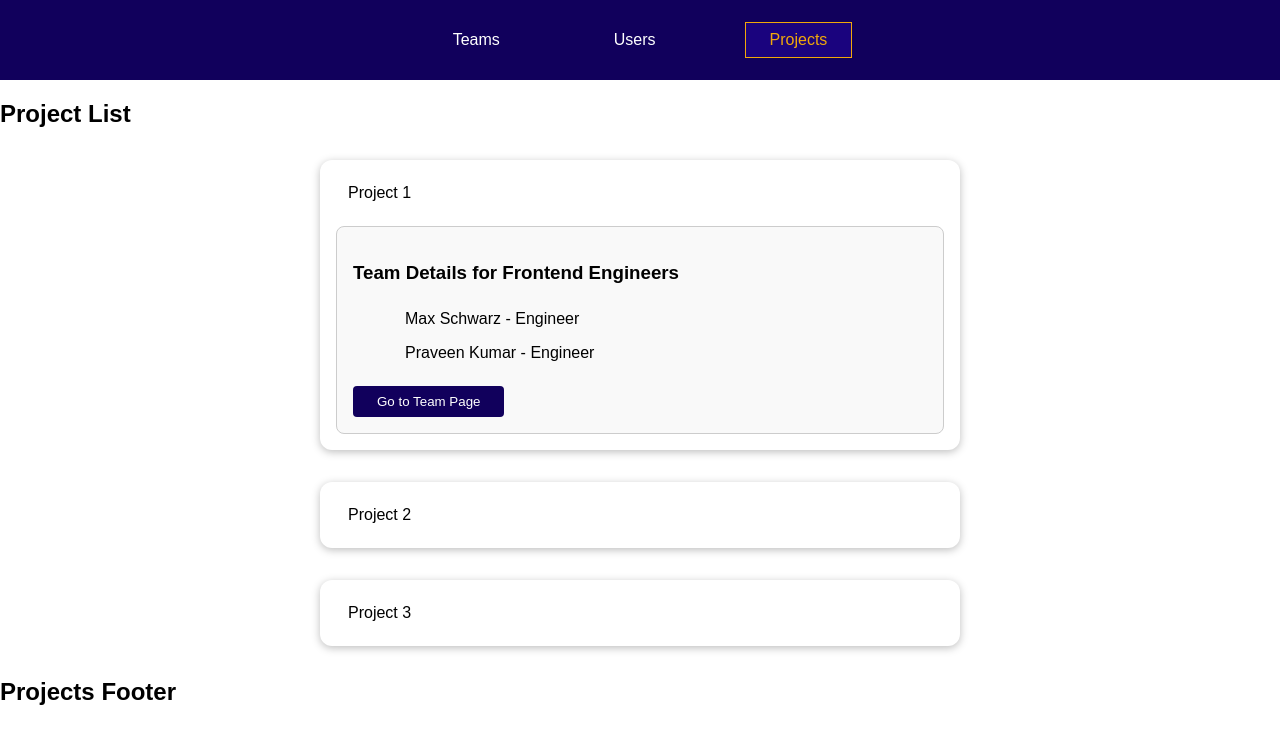
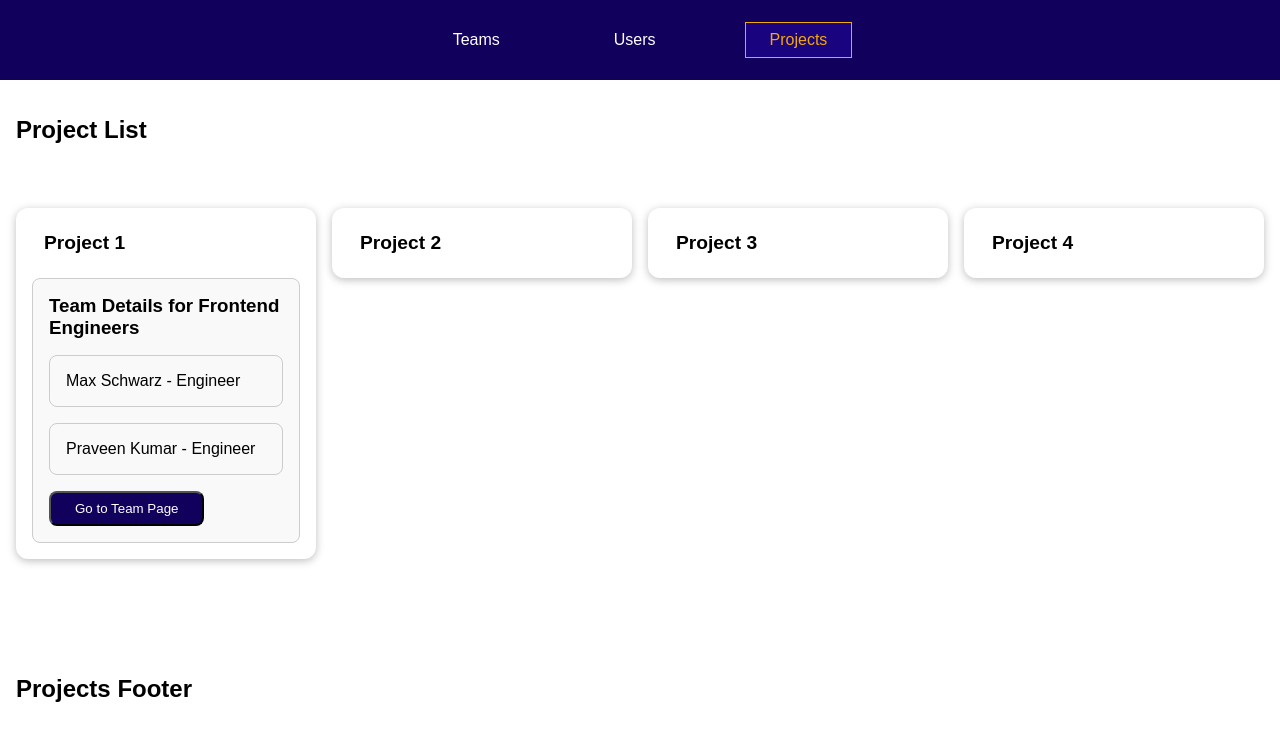
Before and after one commit to Thyge123/Vue-Depoyment-Opgave, a Vue app: page /projects in a window 1280 px wide. Both pictures are taken after a click on the item "Project 1". Shown: the top 744 px of the page. Built offline with nearby package versions, Linux system fonts and the light colour scheme.

Commit message:
Add project details and improve styling in project components

```diff
--- a/src/App.vue
+++ b/src/App.vue
@@ -33,6 +33,7 @@ export default {
         { id: 'p1', name: 'Project 1', teamId: 't1' },
         { id: 'p2', name: 'Project 2', teamId: 't2' },
         { id: 'p3', name: 'Project 3', teamId: 't3' },
+        { id: 'p4', name: 'Project 4', teamId: 't1' },
       ],
     };
   },
--- a/src/components/projects/ProjectItem.vue
+++ b/src/components/projects/ProjectItem.vue
@@ -1,14 +1,18 @@
 <template>
   <section>
-    <li @click="toggleTeamDetails">{{ name }}</li>
+    <li @click="toggleTeamDetails" class="team-name">{{ name }}</li>
     <div v-if="teamDetailsVisible" class="team-details">
-      <h3>Team Details for {{ selectedTeamName }}</h3>
+      <h3>Team Details for {{ team.name }}</h3>
       <ul>
-        <li v-for="member in selectedTeamMembers" :key="member.id">
+        <li
+          v-for="member in teamMembers"
+          :key="member.id"
+          class="team-details-member"
+        >
           {{ member.fullName }} - {{ member.role }}
         </li>
       </ul>
-      <button @click="routeToTeam(selectedTeamId)">Go to Team Page</button>
+      <button @click="routeToTeam(teamId)">Go to Team Page</button>
     </div>
   </section>
 </template>
@@ -17,6 +21,10 @@
 export default {
   props: {
     name: {
+      type: String,
+      required: true,
+    },
+    projectId: {
       type: String,
       required: true,
     },
@@ -29,57 +37,70 @@ export default {
       required: true,
       default: false,
     },
-    selectedTeamId: {
-      type: String,
-      required: false,
+  },
+  inject: ['teams', 'users'],
+  emits: ['toggle-team-details'],
+  computed: {
+    team() {
+      return this.teams.find((t) => t.id === this.teamId);
     },
-    selectedTeamMembers: {
-      type: Array,
-      required: false,
-    },
-    selectedTeamName: {
-      type: String,
-      required: false,
+    teamMembers() {
+      if (!this.team) return [];
+      return this.team.members.map((memberId) =>
+        this.users.find((u) => u.id === memberId)
+      );
     },
   },
-  emits: ['toggle-team-details'],
   methods: {
     routeToTeam(teamId) {
       this.$router.push(`/teams/${teamId}`);
     },
     toggleTeamDetails() {
-      this.$emit('toggle-team-details', this.teamId);
+      this.$emit('toggle-team-details', this.projectId);
     },
   },
 };
 </script>
-
 <style scoped>
 li {
   list-style: none;
   padding: 8px 12px;
 }
 
-.team-details {
+.team-name {
+  font-weight: bold;
+  font-size: larger;
+}
+
+ul {
+  padding: 0;
+}
+
+h3 {
+  margin: 0;
+}
+
+.team-details,
+.team-details-member {
   margin-top: 1rem;
   padding: 1rem;
   border: 1px solid #ccc;
   border-radius: 8px;
   background-color: #f9f9f9;
 }
+
 section {
   margin: 2rem auto;
-  max-width: 40rem;
   box-shadow: 0 2px 8px rgba(0, 0, 0, 0.26);
   padding: 1rem;
   border-radius: 12px;
+  width: 100%;
 }
 
 button {
   margin-top: 1rem;
   padding: 0.5rem 1.5rem;
-  border: none;
-  border-radius: 4px;
+  border-radius: 8px;
   background-color: #11005c;
   color: white;
   cursor: pointer;
--- a/src/components/projects/ProjectList.vue
+++ b/src/components/projects/ProjectList.vue
@@ -1,20 +1,18 @@
 <template>
+  <section>
     <h2>Project List</h2>
     <ul>
       <project-item
         v-for="project in projects"
         :key="project.id"
         :name="project.name"
+        :project-id="project.id"
+        :team-id="project.teamId"
+        :team-details-visible="selectedProjectId === project.id"
         @toggle-team-details="selectTeam"
-      :team-id="project.teamId"
-      :team-details-visible="
-        teamDetailsVisible && selectedTeamId === project.teamId
-      "
-      :selected-team-id="selectedTeamId"
-      :selected-team-members="selectedTeamMembers"
-      :selected-team-name="selectedTeamName"
       ></project-item>
     </ul>
+  </section>
 </template>
 
 <script>
@@ -24,43 +22,16 @@ export default {
   components: {
     ProjectItem,
   },
-  inject: ['projects', 'teams', 'users'],
-  props: {},
+  inject: ['projects'],
   data() {
     return {
-      teamDetailsVisible: false,
-      selectedTeamId: null,
-      selectedTeamMembers: [],
-      selectedTeamName: '',
+      selectedProjectId: null,
     };
   },
-  watch: {
-    selectedTeamId(newId) {
-      if (newId) {
-        const team = this.teams.find((t) => t.id === newId);
-        const members = team.members.map((memberId) =>
-          this.users.find((u) => u.id === memberId)
-        );
-        this.selectedTeamMembers = members;
-        this.selectedTeamName = team.name;
-        this.teamDetailsVisible = true;
-      } else {
-        this.teamDetailsVisible = false;
-      }
-    },
-  },
   methods: {
-    routeToTeam(teamId) {
-      this.$router.push(`/teams/${teamId}`);
-    },
-    selectTeam(teamId) {
-      if (this.selectedTeamId === teamId) {
-        // If clicking the same team, toggle by setting the ID to null
-        this.selectedTeamId = null;
-      } else {
-        // If clicking a new team, set the new ID
-        this.selectedTeamId = teamId;
-      }
+    selectTeam(projectId) {
+      this.selectedProjectId =
+        this.selectedProjectId === projectId ? null : projectId;
     },
   },
 };
@@ -70,12 +41,22 @@ export default {
 ul {
   list-style: none;
   margin: 2rem auto;
-  max-width: 40rem;
+  max-width: 100%;
   padding: 0;
+  display: flex;
+  flex-direction: row;
+  gap: 1rem;
+  align-items: flex-start;
+  flex-wrap: nowrap;
 }
+
 li {
   list-style: none;
   padding: 8px 12px;
   cursor: pointer;
 }
+
+section {
+  padding: 1rem;
+}
 </style>
--- a/src/components/projects/ProjectsFooter.vue
+++ b/src/components/projects/ProjectsFooter.vue
@@ -1,3 +1,9 @@
 <template>
   <h2>Projects Footer</h2>
 </template>
+
+<style scoped>
+h2 {
+  padding: 1rem;
+}
+</style>
```
Lines whose indentation alone changed are shown as unchanged.
